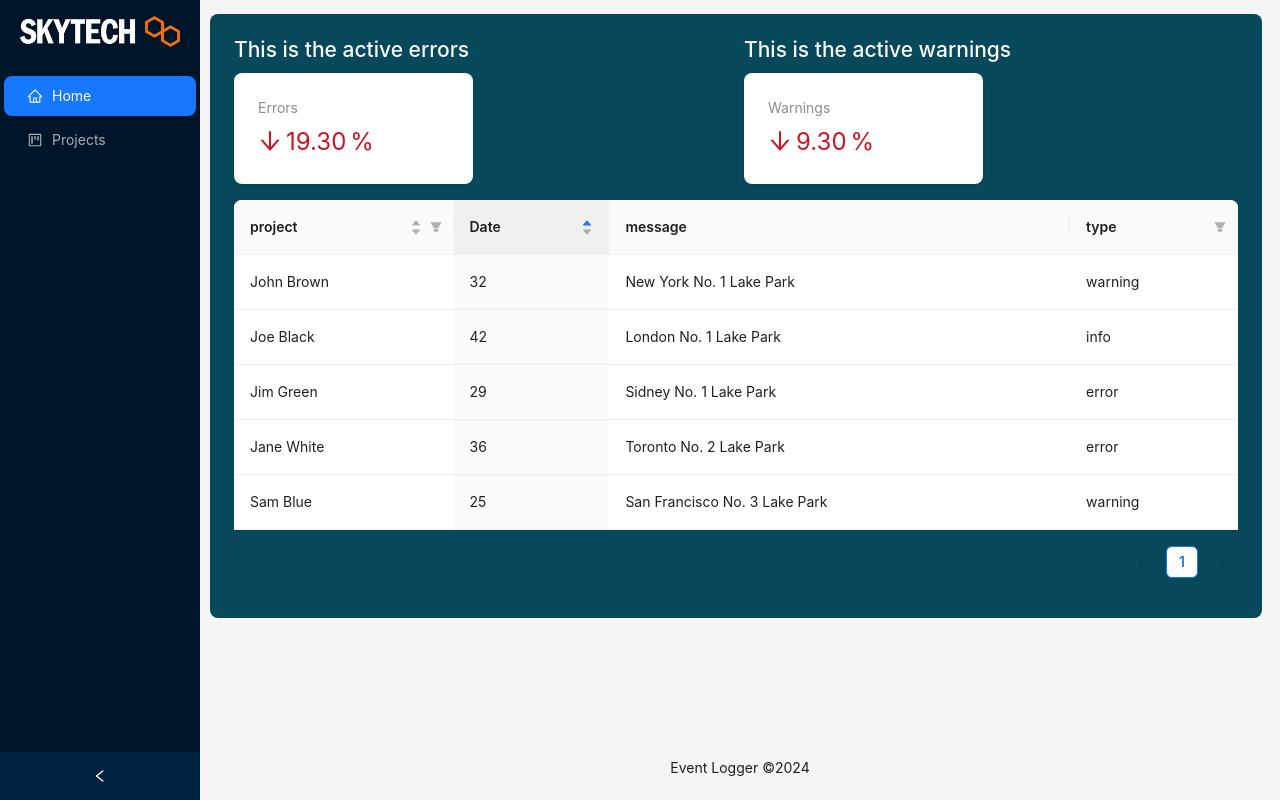
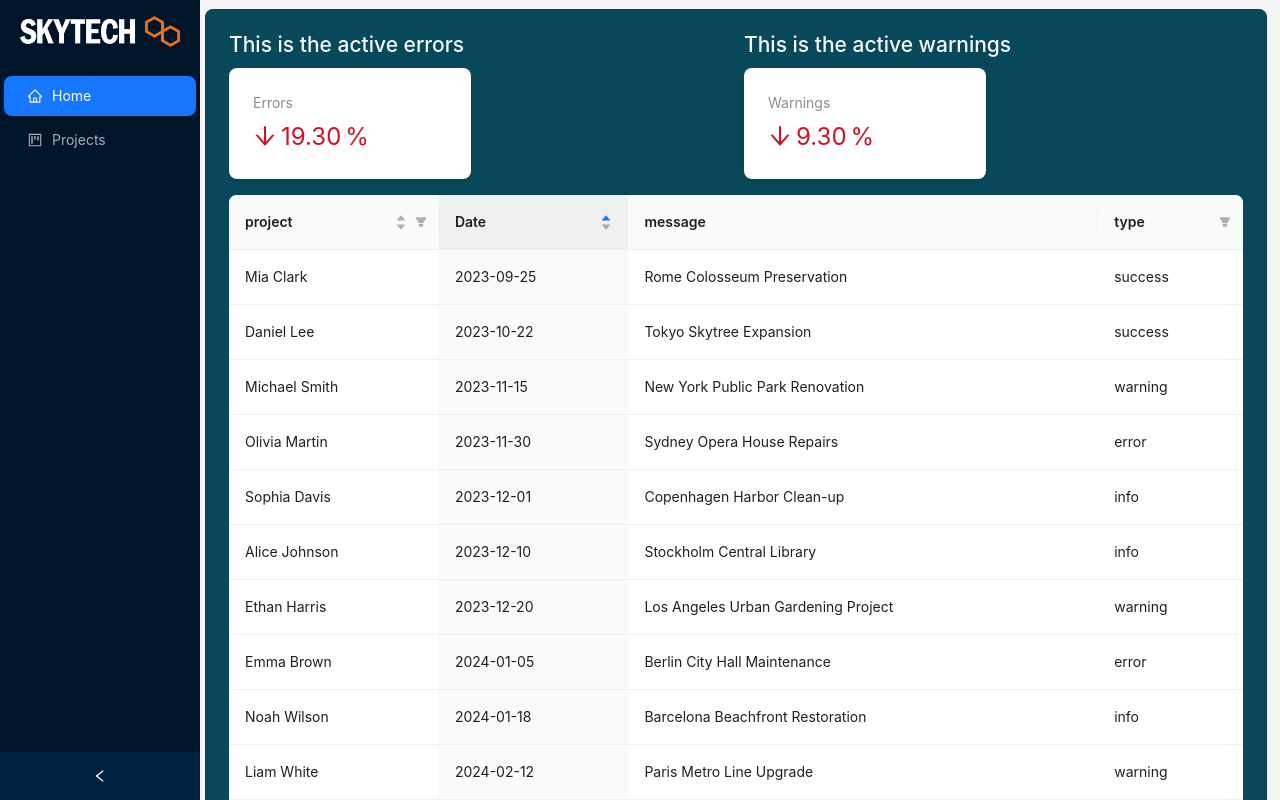
Before and after one commit to MrKalleP/event-frontend, a React (Vite) app: page / in a window 1280 px wide. Shown: the top 800 px of the page. Built offline with nearby package versions, Linux system fonts and the light colour scheme.

Commit message:
fixed some test data

```diff
--- a/src/components/ErrorsHome.tsx
+++ b/src/components/ErrorsHome.tsx
@@ -6,7 +6,7 @@ import { Card, Col, Row, Statistic } from 'antd';
 export const ErrorsHome = () => (
     <Row gutter={16}>
         <Col span={12}>
-            <Card bordered={false}>
+            <Card bordered={false} >
                 <Statistic
                     title="Errors "
                     value={19.3}
--- a/src/components/MainLayout.tsx
+++ b/src/components/MainLayout.tsx
@@ -8,7 +8,7 @@ import Logo from "./Logo";
 
 const { Content, Footer, Sider } = Layout;
 
-const MainLayout: React.FC = () => {
+const MainLayout = () => {
     const [collapsed, setCollapsed] = useState(false);
     const location = useLocation();
 
@@ -49,7 +49,7 @@ const MainLayout: React.FC = () => {
             <Layout>
 
                 <Content style={{
-                    margin: "10px",
+                    margin: "5px",
                 }}>
                     <Breadcrumb style={{ margin: "2px 0" }}>
                         {breadcrumbItems.map((item) => (
--- a/src/components/TableHomePage.tsx
+++ b/src/components/TableHomePage.tsx
@@ -5,7 +5,7 @@ import EXAMPLE_DATA from "../utils/testdata.json";
 
 interface DataType {
     type: Type;
-    key: React.Key;
+    id: React.id;
     project: string;
     date: string;
     message: string;
--- a/src/utils/testdata.json
+++ b/src/utils/testdata.json
@@ -1,37 +1,72 @@
 [
     {
         "id": "1",
-        "project": "John Brown",
-        "date": "32",
-        "type": "warning",
-        "message": "New York No. 1 Lake Park"
+        "project": "Alice Johnson",
+        "date": "2023-12-10",
+        "type": "info",
+        "message": "Stockholm Central Library"
     },
     {
         "id": "2",
-        "project": "Joe Black",
-        "date": "42",
-        "type": "info",
-        "message": "London No. 1 Lake Park"
+        "project": "Michael Smith",
+        "date": "2023-11-15",
+        "type": "warning",
+        "message": "New York Public Park Renovation"
     },
     {
         "id": "3",
-        "project": "Jim Green",
-        "date": "29",
+        "project": "Emma Brown",
+        "date": "2024-01-05",
         "type": "error",
-        "message": "Sidney No. 1 Lake Park"
+        "message": "Berlin City Hall Maintenance"
     },
     {
         "id": "4",
-        "project": "Jane White",
-        "date": "36",
-        "type": "error",
-        "message": "Toronto No. 2 Lake Park"
+        "project": "Daniel Lee",
+        "date": "2023-10-22",
+        "type": "success",
+        "message": "Tokyo Skytree Expansion"
     },
     {
         "id": "5",
-        "project": "Sam Blue",
-        "date": "25",
+        "project": "Sophia Davis",
+        "date": "2023-12-01",
+        "type": "info",
+        "message": "Copenhagen Harbor Clean-up"
+    },
+    {
+        "id": "6",
+        "project": "Liam White",
+        "date": "2024-02-12",
         "type": "warning",
-        "message": "San Francisco No. 3 Lake Park"
+        "message": "Paris Metro Line Upgrade"
+    },
+    {
+        "id": "7",
+        "project": "Olivia Martin",
+        "date": "2023-11-30",
+        "type": "error",
+        "message": "Sydney Opera House Repairs"
+    },
+    {
+        "id": "8",
+        "project": "Noah Wilson",
+        "date": "2024-01-18",
+        "type": "info",
+        "message": "Barcelona Beachfront Restoration"
+    },
+    {
+        "id": "9",
+        "project": "Mia Clark",
+        "date": "2023-09-25",
+        "type": "success",
+        "message": "Rome Colosseum Preservation"
+    },
+    {
+        "id": "10",
+        "project": "Ethan Harris",
+        "date": "2023-12-20",
+        "type": "warning",
+        "message": "Los Angeles Urban Gardening Project"
     }
 ]
```
